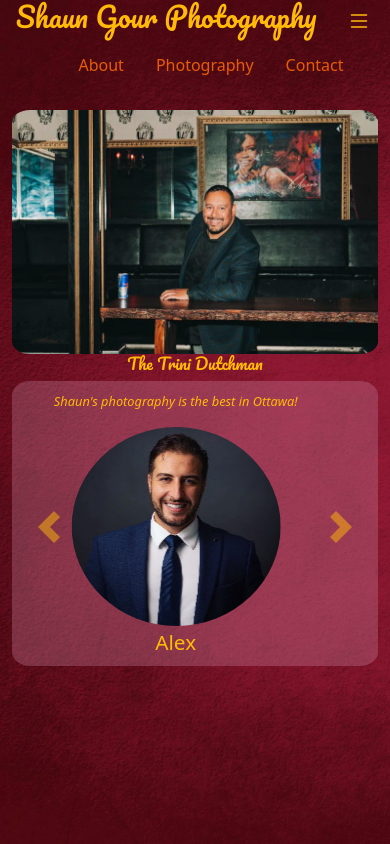
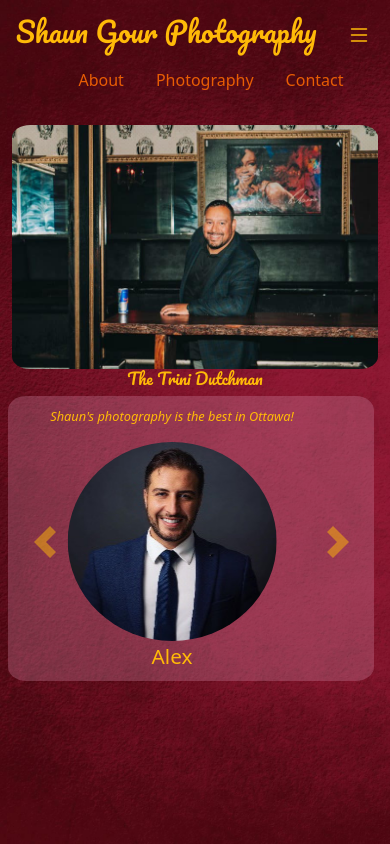
Before and after one commit to RyanH231/ShaunGourPhotography, a plain HTML site: page index.html in a window 390 px wide. Drawn offline with nearby package versions, Linux system fonts and the light colour scheme.

Commit message:
Changed media query for testimonial

```diff
--- a/homepage.css
+++ b/homepage.css
@@ -36,7 +36,7 @@ a
     font-size:.8rem;
     color:#ffba08;
 
-    margin:0 2% 0 1%;
+    margin:4% 2% 0 1%;
 }
 
 .profileSection
@@ -73,6 +73,9 @@ a
        justify-content: center;
        align-self: center;
        padding:2% 3% 0 3%;
+
+       width:750px;
+       max-width: 100%;
 }
 
 .quote
@@ -168,6 +171,12 @@ li:active
         gap:2rem;
         font-size: 1rem;
     }
+
+    .testimonial
+    {
+        max-width: 100%;
+        margin-right: 2%;
+    }
     .quote
     {
         font-size: .8rem;
```
